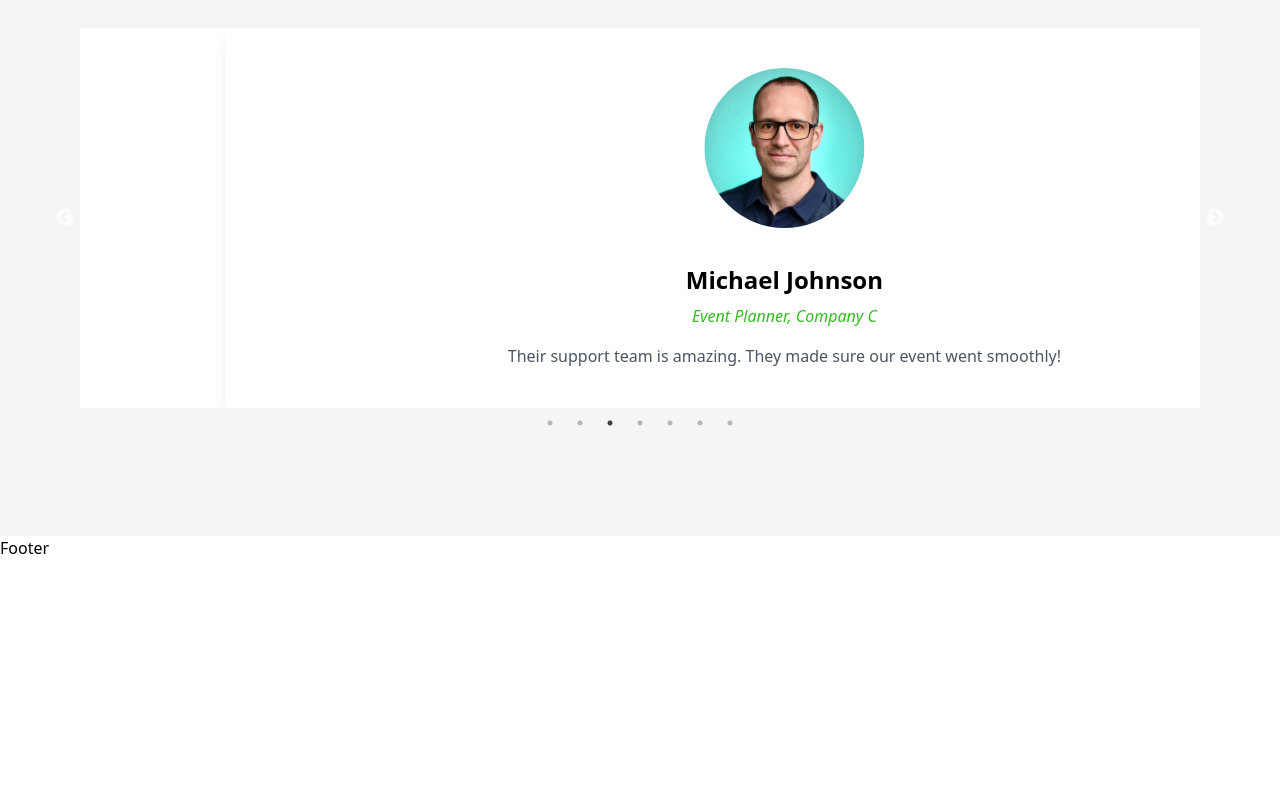
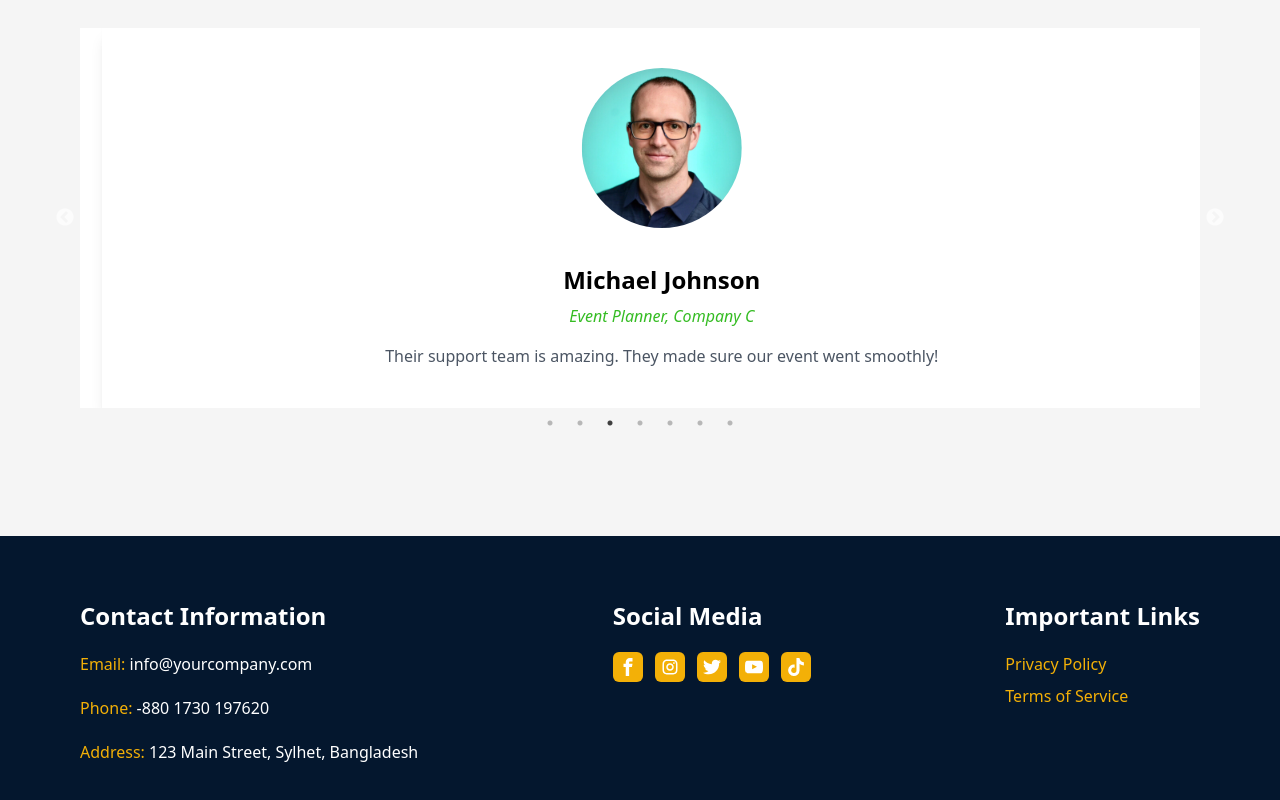
Before and after one commit to enayetsyl/meet-space, a React (Vite) app: page / in a window 1280 px wide. Shown: the part 4198-4998 px from the top of the page. Before the commit the page ends 4758 px from the top, so only its background shows below. Built offline with nearby package versions, Linux system fonts and the light colour scheme; no server answers.

Commit message:
footer done

```diff
--- a/src/components/shared/Footer.tsx
+++ b/src/components/shared/Footer.tsx
@@ -1,9 +1,73 @@
+import {
+  FaTiktok,
+  FaTwitter,
+} from "react-icons/fa";
+import { ImFacebook, ImYoutube } from "react-icons/im";
+import { RiInstagramLine } from "react-icons/ri";
+import { Link } from "react-router-dom";
+
+const Footer = () => {
 
 
-const Footer = () => {
   return (
-    <div>Footer</div>
-  )
-}
+    <div className="bg-footerBg text-white px-5 md:px-20 py-16 flex flex-col md:flex-row justify-between gap-10">
+      <div className="flex flex-col justify-start items-start space-y-5">
+        <h2 className="text-2xl font-bold ">Contact Information</h2>
+        <p>
+          <span className="text-customOrange">Email:</span> info@yourcompany.com
+        </p>
+        <p>
+          <span className="text-customOrange">Phone:</span> -880 1730 197620
+        </p>
+        <p>
+          <span className="text-customOrange">Address:</span> 123 Main Street,
+          Sylhet, Bangladesh
+        </p>
+      </div>
+      <div className="flex flex-col justify-start items-start space-y-5">
+        <h2 className="text-2xl font-bold ">Social Media</h2>
+        <div className="flex justify-start items-center gap-3">
+          <Link
+            to="https://www.facebook.com/profile.php?id=100094416483981"
+            target="_blank"          >
+            <ImFacebook className=" font-bold text-white bg-customOrange hover:bg-customGreen text-3xl p-1.5 rounded-md" />
+          </Link>
+          <Link
+            to="https://github.com/enayetsyl"
+            target="_blank"          >
+          <RiInstagramLine className=" font-bold text-white bg-customOrange hover:bg-customGreen text-3xl p-1.5 rounded-md" />
+          </Link>
+          <Link
+            to="https://x.com/enayetu_syl"
+            target="_blank"          >
+          <FaTwitter className=" font-bold text-white bg-customOrange hover:bg-customGreen text-3xl p-1.5 rounded-md" />
+          </Link>
+          <Link
+            to="https://www.youtube.com/@MdEnayeturRahman"
+            target="_blank"          >
+          <ImYoutube className=" font-bold text-white bg-customOrange hover:bg-customGreen text-3xl p-1.5 rounded-md" />
+          </Link>
+          <Link
+            to="https://www.linkedin.com/in/md-enayetur-rahman/"
+            target="_blank"          >
+          <FaTiktok className=" font-bold text-white bg-customOrange hover:bg-customGreen text-3xl p-1.5 rounded-md" />
+          </Link>
+        </div>
+      </div>
+      <div className="flex flex-col justify-start items-start space-y-5">
+      <h2 className="text-2xl font-bold ">Important Links</h2>
+      <ul className="space-y-2">
+        <li>
+          <Link to="/privacy-policy" className="text-customOrange">Privacy Policy</Link>
+        </li>
+        <li>
 
-export default Footer
+          <Link to="/terms-of-service" className="text-customOrange">Terms of Service</Link>
+        </li>
+      </ul>
+      </div>
+    </div>
+  );
+};
+
+export default Footer;
```
Also changed, not shown: 1 other file (tests, documents, lock files or other folders).
